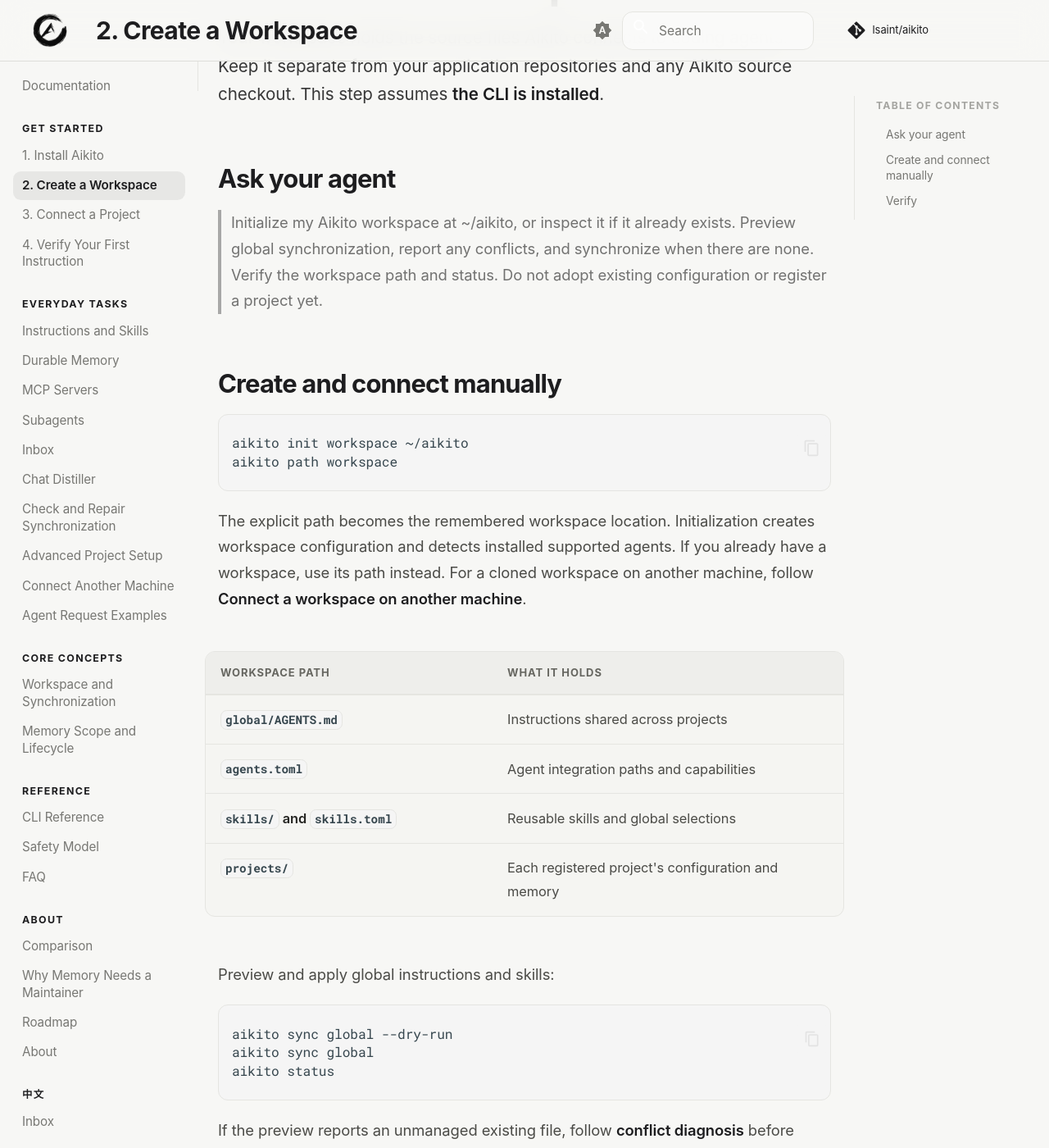
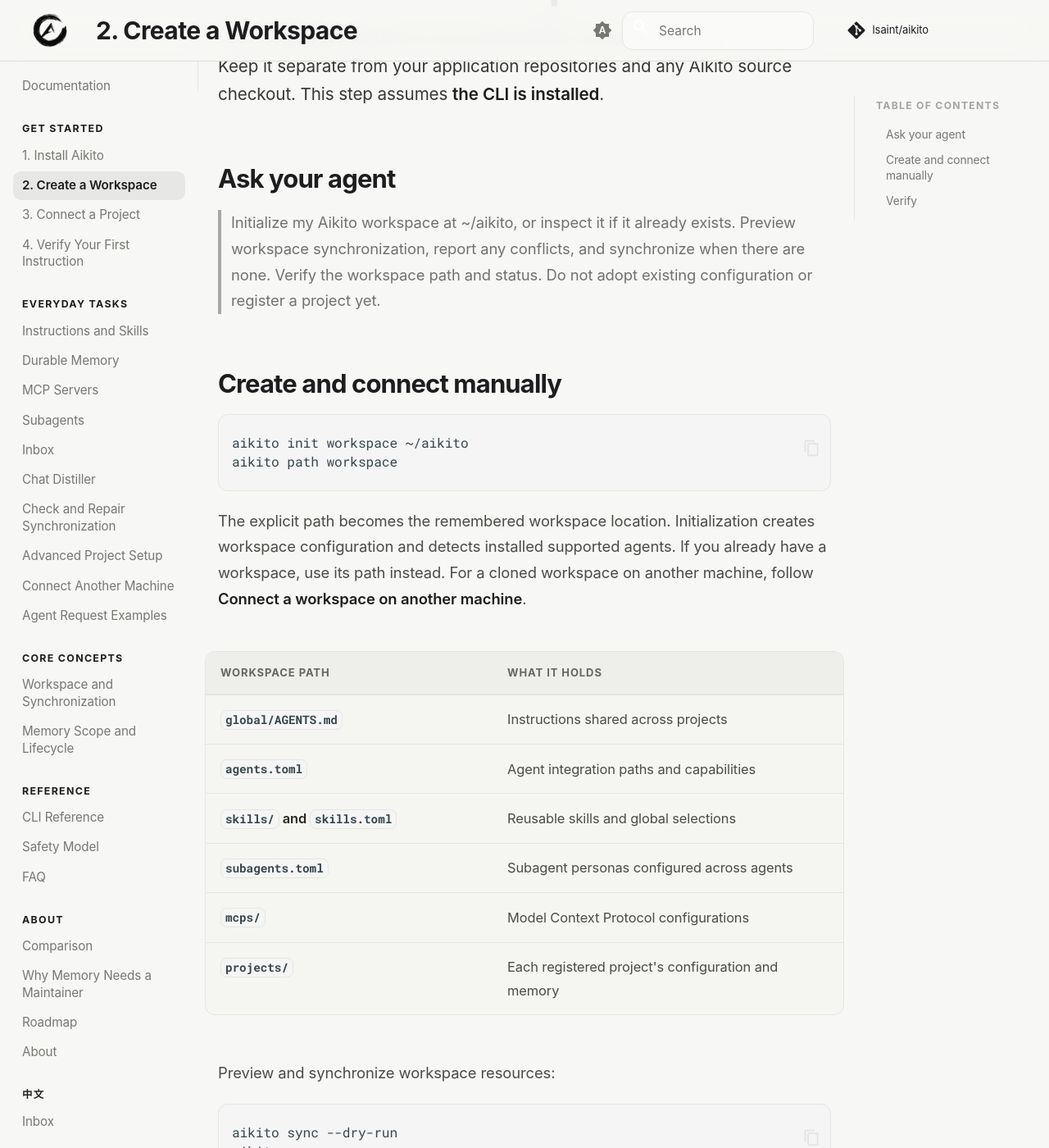
Before and after one commit to lsaint/aikito, an MkDocs documentation site: the page built from docs/workspace-setup.md, in a window 1280 px wide and 1400 px high, scrolled down 219 px. Shown: the whole window at 82% size. Built offline with MkDocs 1.6.1 and Material for MkDocs 9.7.7, drawn with Linux system fonts in a browser that asks for light colours; comment, search, counter and statistics services are not loaded; some of the changed text lies outside the part shown.

Commit message:
docs: update workspace setup guide to use full aikito sync

````diff
--- a/docs/workspace-setup.md
+++ b/docs/workspace-setup.md
@@ -7,7 +7,7 @@
 ## Ask your agent
 
 > Initialize my Aikito workspace at ~/aikito, or inspect it if it already exists.
-> Preview global synchronization, report any conflicts, and synchronize when
+> Preview workspace synchronization, report any conflicts, and synchronize when
 > there are none. Verify the workspace path and status. Do not adopt existing
 > configuration or register a project yet.
 
@@ -29,13 +29,15 @@
 | `global/AGENTS.md` | Instructions shared across projects |
 | `agents.toml` | Agent integration paths and capabilities |
 | `skills/` and `skills.toml` | Reusable skills and global selections |
+| `subagents.toml` | Subagent personas configured across agents |
+| `mcps/` | Model Context Protocol configurations |
 | `projects/` | Each registered project's configuration and memory |
 
-Preview and apply global instructions and skills:
+Preview and synchronize workspace resources:
 
 ```bash
-aikito sync global --dry-run
-aikito sync global
+aikito sync --dry-run
+aikito sync
 aikito status
 ```
 
@@ -47,9 +49,8 @@
 ## Verify
 
 `aikito path workspace` should print your selected location. In
-`aikito status`, check global instructions and skills for your installed agents.
-Other resource classes may still need setup; this step synchronizes only global
-instructions and skills. For missing agents, see
+`aikito status`, check global instructions, skills, subagents, and MCP
+servers for your installed agents. For missing agents, see
 [agent detection](troubleshooting.md#an-agent-is-missing).
 
 Optionally run `aikito web` to browse resources and status in the read-only local
````
Also changed, not shown: docs/troubleshooting.md (+1 -1 lines).
